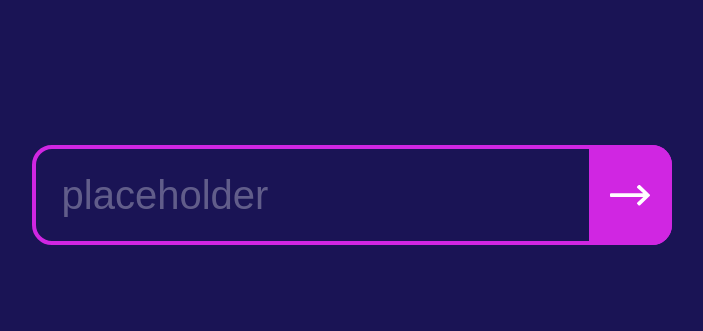
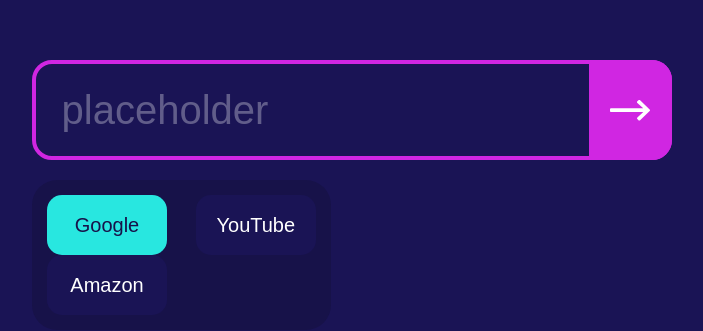
Before and after one commit to faridevnz/omnixent-front, a Nuxt app: page /Home in a window 1280 px wide. Shown: the part 205-536 px from the top of the page, without its empty margins (288-991 px from the left). Built offline with nearby package versions, Linux system fonts and the light colour scheme.

Commit message:
added TabSelector to Home and tabSelector handler

```diff
--- a/pages/Home.vue
+++ b/pages/Home.vue
@@ -1,9 +1,13 @@
 <template>
-  <BaseInputWithButton width="50" height="100" @submit="startSearch">
-    <BaseIcon width="41" height="21" view-box="0 0 41 21">
-      <RightArrow />
-    </BaseIcon>
-  </BaseInputWithButton>
+  <div>
+    <BaseInputWithButton width="50" height="100" @submit="startSearch">
+      <BaseIcon width="41" height="21" view-box="0 0 41 21">
+        <RightArrow />
+      </BaseIcon>
+    </BaseInputWithButton>
+    <br>
+    <BaseTabSelector width="21" :tab-items="availableServices" @tabChange="changeService" />
+  </div>
 </template>
 
 <script lang="ts">
@@ -13,6 +17,8 @@
   components: { RightArrow },
   data () {
     return {
+      availableServices: ['Google', 'YouTube', 'Amazon'],
+      selectedService: 'Google',
       query: ''
     }
   },
@@ -20,6 +26,9 @@
     startSearch (query: string): void {
       // search method
       this.query = query
+    },
+    changeService (newServiceIndex: number): void {
+      this.selectedService = this.availableServices[newServiceIndex]
     }
   }
 }
```
